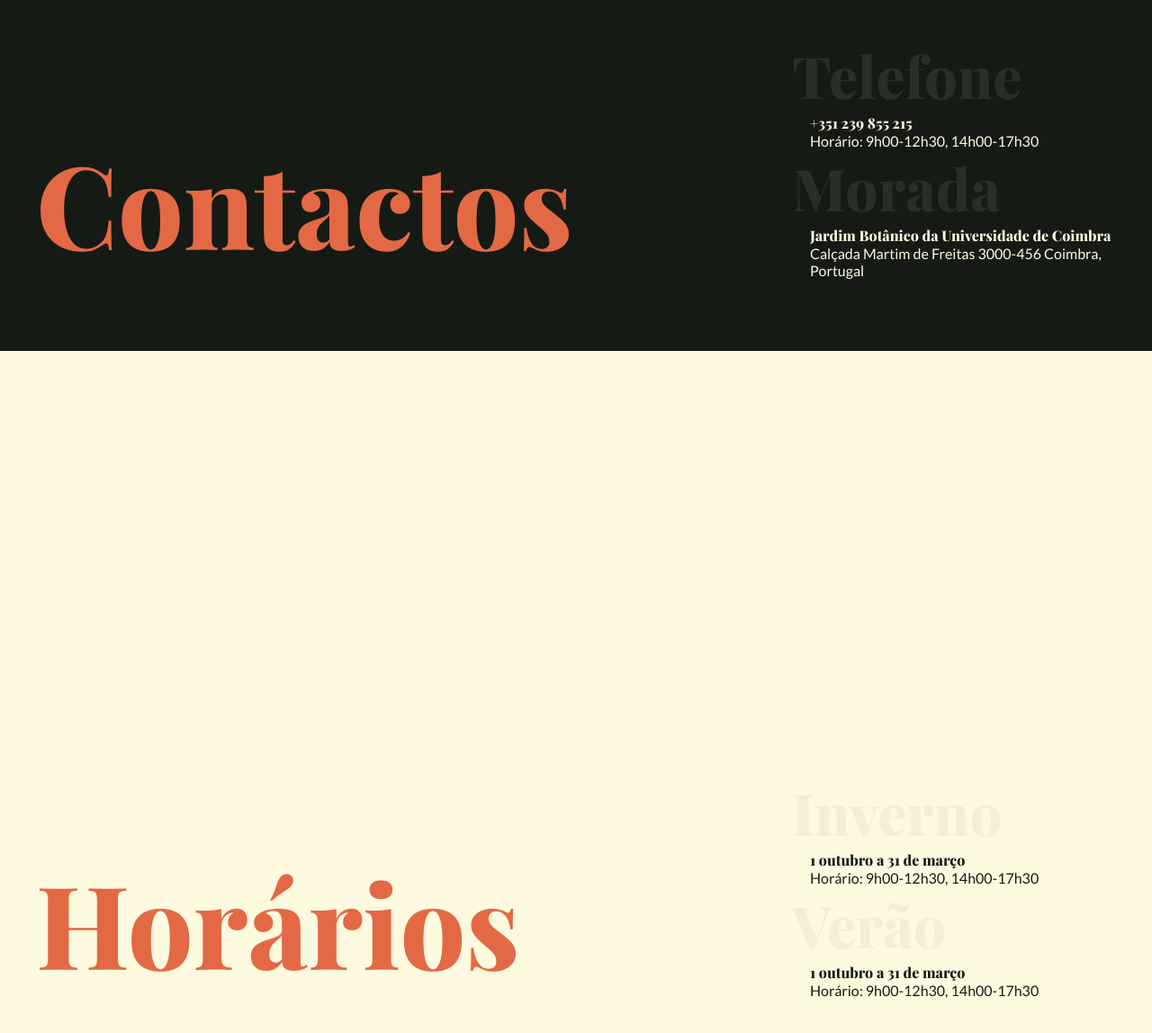
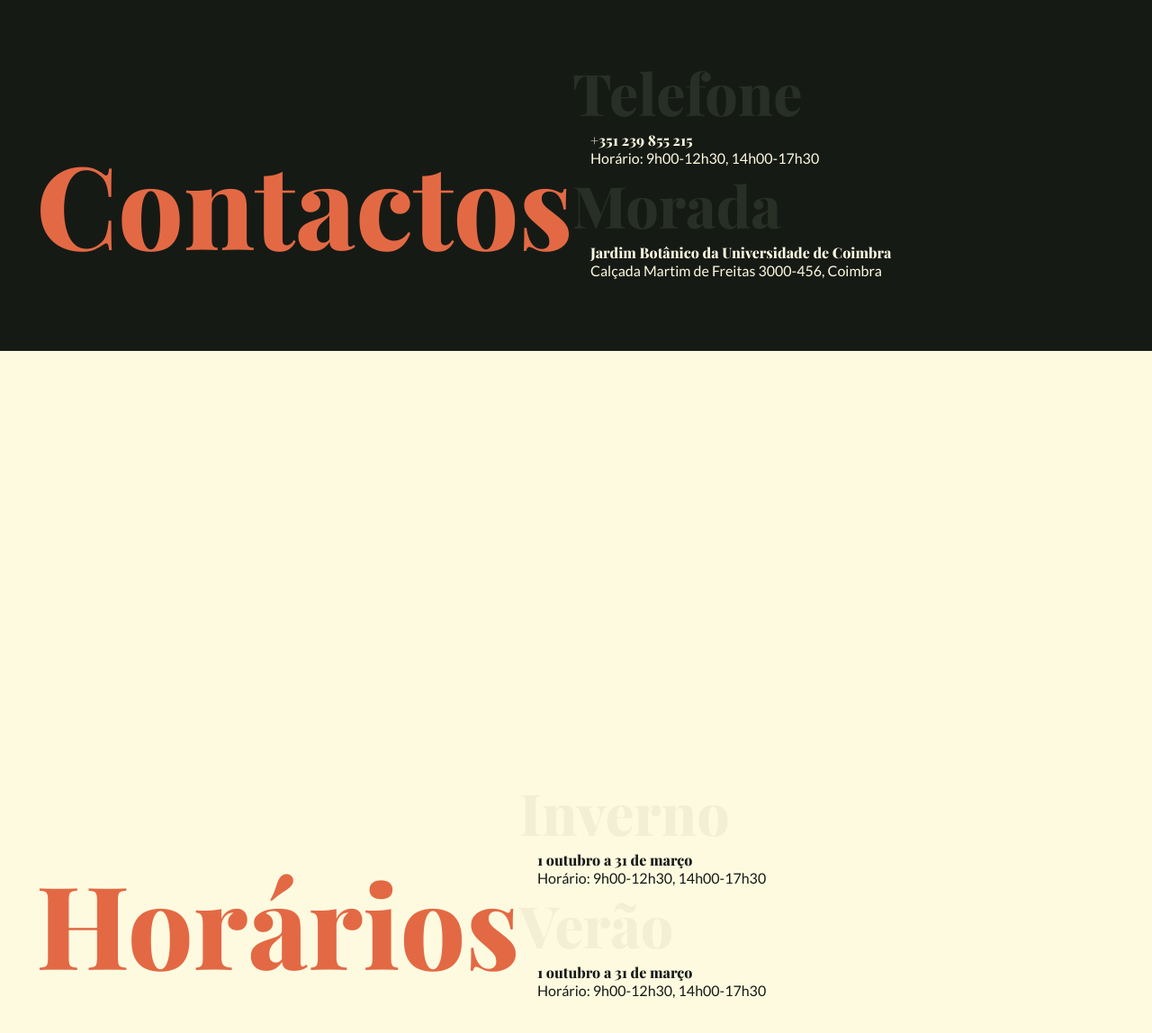
Before and after one commit to angela-laspriella/O-Botanico, a React (Create React App) app: page /contactos in a window 1280 px wide. Shown: the part 490-1638 px from the top of the page at 90% size. Built offline with nearby package versions, Linux system fonts and the light colour scheme; a web font is replaced by a local one.

Commit message:
Paralllax Contactos e Horários

```diff
--- a/src/components/Contacts/ContactElements.js
+++ b/src/components/Contacts/ContactElements.js
@@ -26,7 +26,6 @@ export const ContactContainer = styled.div`
   width: 100%;
   height: 80vh;
   // outline: 1px solid blue;
-  padding: 0;
   // background-color: red;
   // Add before styles
 `;
@@ -59,6 +58,7 @@ export const ContactH1 = styled.h1`
   color: #e36944;
   font-weight: 800;
   font-size: 800%;
+
   //outline: 1px solid blue;
 `;
 export const ContactH2 = styled.h2`
@@ -66,6 +66,7 @@ export const ContactH2 = styled.h2`
   color: #282f26;
   font-weight: 800;
   font-size: 400%;
+  z-index: 0;
   //outline: 1px solid blue;
 `;
 export const ContactH3 = styled.h3`
--- a/src/components/Contacts/index.js
+++ b/src/components/Contacts/index.js
@@ -25,36 +25,73 @@ const ContactSection = () => {
     <Body>
       <Body1>
         <ContactContainer>
+          <Parallax y={[710, -400]} tagOuter="figure">
             <ContactContainer2>
               <ContactH1>Contactos</ContactH1>
             </ContactContainer2>
+          </Parallax>
 
           <ContactContainer3>
+            <Parallax y={[177, -435]} x={[25, 25]} tagOuter="figure">
               <ContactH2>Telefone</ContactH2>
+            </Parallax>
+
+            <Parallax
+              y={[-145 + 500, -2700 + 500]}
+              x={[25, 25]}
+              tagOuter="figure"
+            >
               <ContactH3>+351 239 855 215</ContactH3>
+            </Parallax>
+
+            <Parallax
+              y={[-240 + 550, -3000 + 500]}
+              x={[25, 25]}
+              tagOuter="figure"
+            >
               <ContactP1>Horário: 9h00-12h30, 14h00-17h30</ContactP1>
+            </Parallax>
+
+            <Parallax y={[42, -435]} x={[25, 25]} tagOuter="figure">
               <ContactH2>Morada</ContactH2>
+            </Parallax>
+
+            <Parallax y={[-145, -2700]} x={[25, 25]} tagOuter="figure">
               <ContactH3>Jardim Botânico da Universidade de Coimbra</ContactH3>
+            </Parallax>
 
-            <ContactP1>
-              Calçada Martim de Freitas 3000-456 Coimbra, Portugal
-            </ContactP1>
+            <Parallax y={[-240, -3000]} x={[25, 25]} tagOuter="figure">
+              <ContactP1>Calçada Martim de Freitas 3000-456, Coimbra</ContactP1>
+            </Parallax>
           </ContactContainer3>
         </ContactContainer>
       </Body1>
       <Body2>
         <ScheduleContainer>
+          <Parallax x={[-100, 100]} tagOuter="figure">
             <ScheduleContainer2>
               <ScheduleH1>Horários</ScheduleH1>
             </ScheduleContainer2>
-
+          </Parallax>
           <ScheduleContainer3>
+            <Parallax x={[-100, 250]} tagOuter="figure">
               <ScheduleH2>Inverno</ScheduleH2>
+            </Parallax>
+            <Parallax x={[-100, 325]} tagOuter="figure">
               <ScheduleH3>1 outubro a 31 de março</ScheduleH3>
+            </Parallax>
+            <Parallax x={[-100, 365]} tagOuter="figure">
               <ScheduleP1>Horário: 9h00-12h30, 14h00-17h30</ScheduleP1>
+            </Parallax>
+            <Parallax x={[-100, 475]} tagOuter="figure">
               <ScheduleH2>Verão</ScheduleH2>
+            </Parallax>
+            <Parallax x={[-100, 800]} tagOuter="figure">
               <ScheduleH3>1 outubro a 31 de março</ScheduleH3>
+            </Parallax>
+            <Parallax x={[-100, 1005]} tagOuter="figure">
               <ScheduleP1>Horário: 9h00-12h30, 14h00-17h30</ScheduleP1>
+            </Parallax>
           </ScheduleContainer3>
         </ScheduleContainer>
       </Body2>
--- a/src/pages/contacts.js
+++ b/src/pages/contacts.js
@@ -5,7 +5,9 @@ import { ParallaxProvider } from "react-scroll-parallax";
 function Contacts() {
   return (
     <>
-      <ContactSection></ContactSection>
+      <ParallaxProvider>
+        <ContactSection></ContactSection>
+      </ParallaxProvider>
     </>
   );
 }
```
Lines whose indentation alone changed are shown as unchanged.
